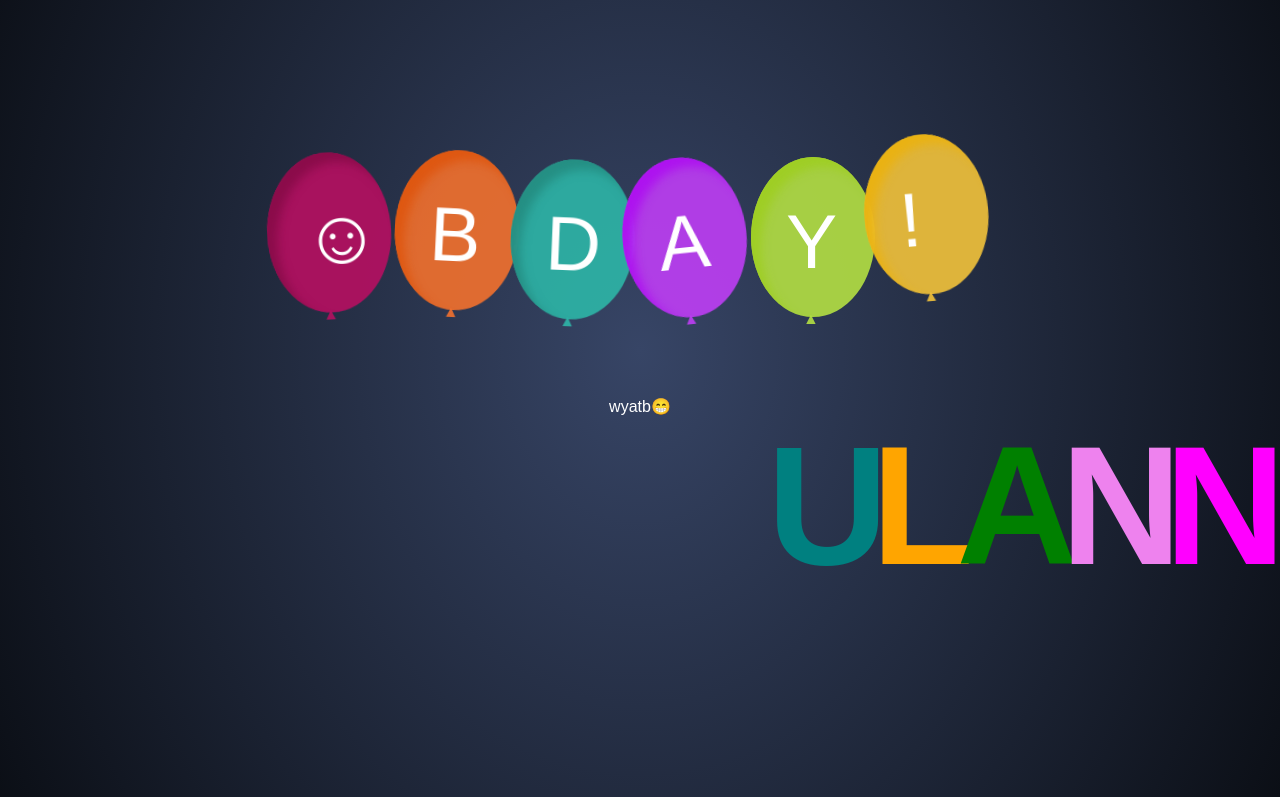
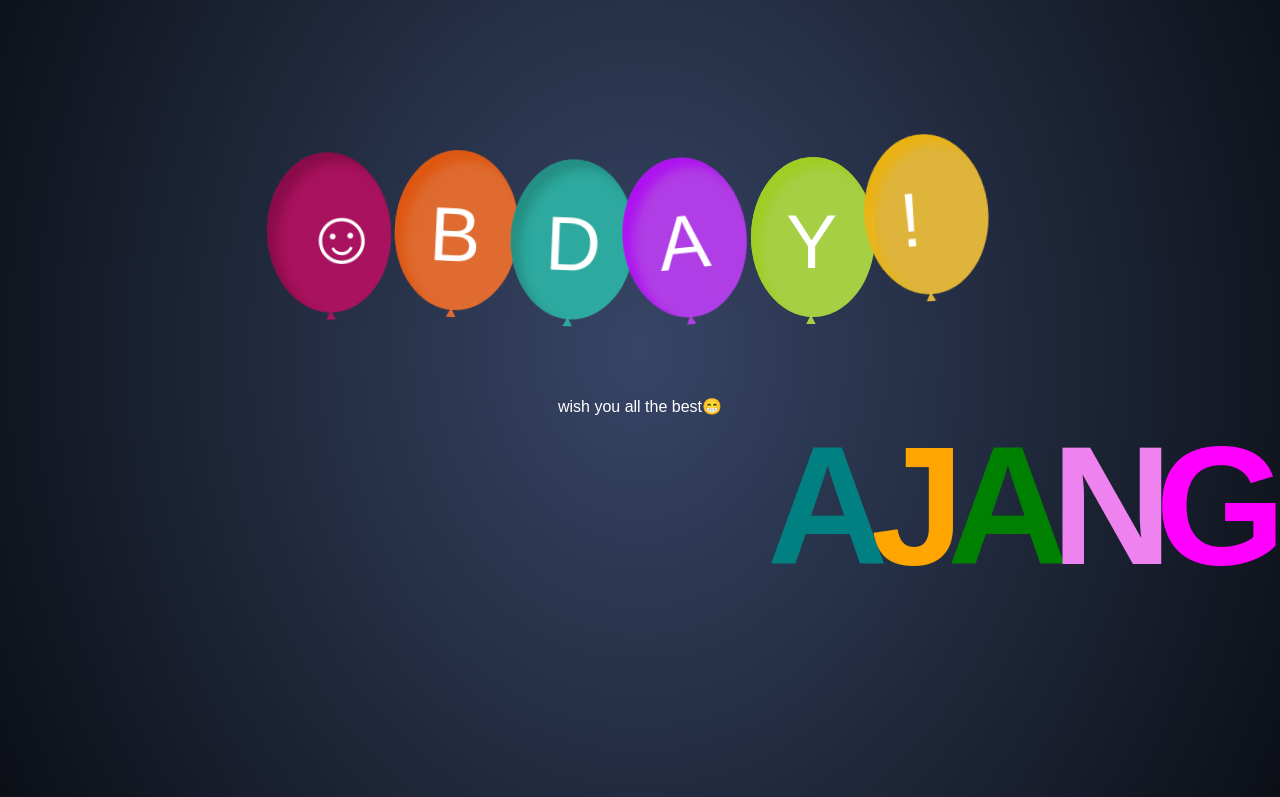
Before and after one commit to mfnurdiansyah/mau-balon-, a plain HTML site: page index.html in a window 1280 px wide. Shown: the part 452-1249 px from the top of the page. Drawn offline with Linux system fonts and the light colour scheme; a web font is replaced by a local one.

Commit message:
Update index.html

```diff
--- a/index.html
+++ b/index.html
@@ -305,17 +305,17 @@
             </div>
                  <!--i try to position the text to the middle-->
              <h1 style="font-size:35px">
-             	<span style="color:teal">u</span>
-             	<span style="color:orange">l</span>
+             	<span style="color:teal">a</span>
+             	<span style="color:orange">j</span>
              	<span style="color:green">a</span>
              	<span style="color:violet">n</span>
-                 <span style="color:magenta">n</span>
+                 <span style="color:magenta">g</span>
 
 
 
 
              </h1>
-      <p style='text-align:center; color:white;'>wyatb😁<br></p>
+      <p style='text-align:center; color:white;'>wish you all the best😁<br></p>
         </div>
       <footer style='text-align:right; color:red;'>From friendlist fb:v</footer>
         <script>
```
